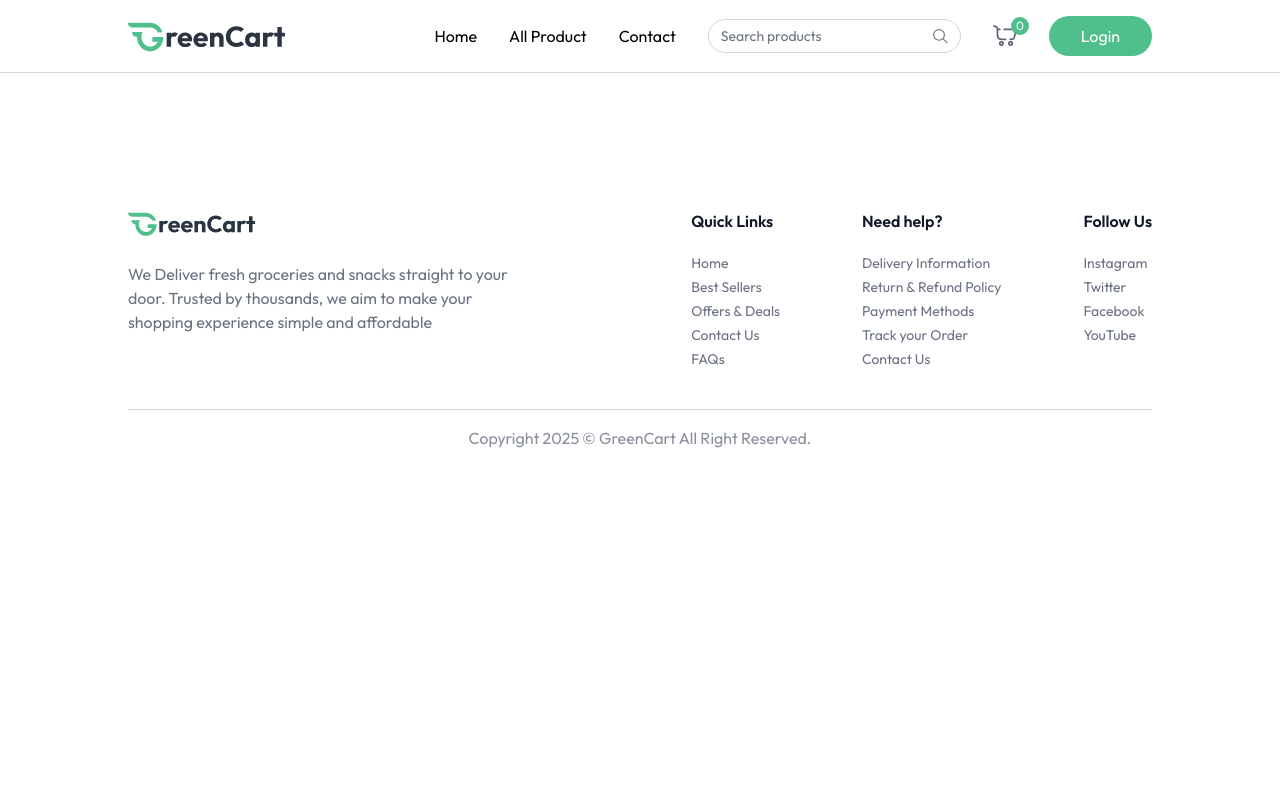
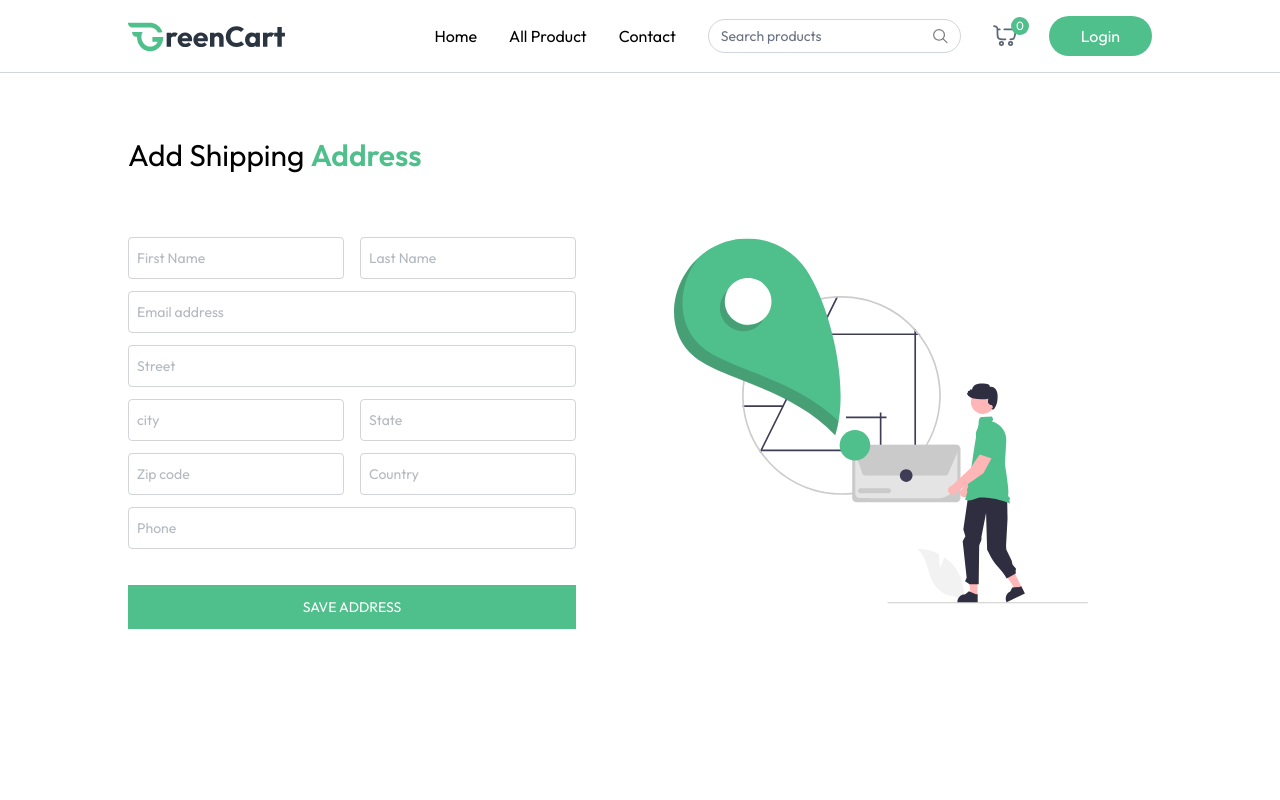
Before and after one commit to pankajgupta96/Greencart, a React (Vite) app in the folder frontend/: page /add-address in a window 1280 px wide. Shown: the top 800 px of the page. Built offline with nearby package versions, Linux system fonts and the light colour scheme.

Commit message:
feat : AddAddress is completed

```diff
--- a/frontend/src/App.jsx
+++ b/frontend/src/App.jsx
@@ -11,6 +11,7 @@
 import ProductCategrory from './pages/ProductCategrory';
 import ProductDetails from './pages/ProductDetails';
 import Cart from './pages/Cart';
+import AddAddress from './pages/AddAddress';
 
 function App() {
   const issellerpath = useLocation().pathname.includes("seller");
@@ -36,6 +37,7 @@
         <Route path='/products/:category' element={<ProductCategrory/>}></Route>
         <Route path='/products/:category/:id' element={<ProductDetails/>}></Route>
         <Route path='/cart' element={<Cart/>}></Route>
+        <Route path='/add-address' element={<AddAddress/>}></Route>
 
       </Routes>
    </div>
--- a/frontend/src/pages/AddAddress.jsx
+++ b/frontend/src/pages/AddAddress.jsx
@@ -1,9 +1,145 @@
-import React from 'react'
+import React, { useState } from "react";
+import { assets } from "../assets/assets";
+
+const InputField = ({ type, placeholder, name, handleChange, address }) => (
+  <input
+    className="w-full px-2 py-2.5 border border-gray-500/30 rounded outline-none text-gray-500 focus:border-primary tansition"
+    type={type}
+    placeholder={placeholder}
+    onChange={handleChange}
+    name={name}
+    value={address[name]}
+    required
+  />
+);
 
 function AddAddress() {
+  const [address, setAddress] = useState({
+    firstName: "",
+    lastName: "",
+    email: "",
+    street: "",
+    city: "",
+    state: "",
+    ipcode: "",
+    country: "",
+    phone: "",
+  });
+
+  const handleChange = (e) => {
+    const { name, value } = e.target;
+    setAddress((prevAddress) => ({
+      ...prevAddress,
+      [name]: value,
+    }));
+
+    setAddress;
+  };
+
+  const onSubmitHandler = async (e) => {
+    e.preventDefault();
+  };
+
   return (
-    <div>AddAddress</div>
-  )
+    <div className="mt-16 pb-16">
+      <p className="text-2xl md:text-3xl text-gary-500">
+        Add Shipping{" "}
+        <span className="font-semibold text-[#4fbf8b]">Address</span>
+      </p>
+      <div className="flex flex-col-reverse md:flex-row justify-between mt-10">
+        <div className="flex-1 max-w-md">
+          <form onClick={onSubmitHandler} className="space-y-3 mt-6 text-sm">
+            <div className="grid grid-cols-2 gap-4">
+              <InputField
+                handleChange={handleChange}
+                address={address}
+                name="firstName"
+                type="text"
+                placeholder="First Name"
+              />
+              <InputField
+                handleChange={handleChange}
+                address={address}
+                name="LastName"
+                type="text"
+                placeholder="Last Name"
+              />
+            </div>
+
+            <InputField
+              handleChange={handleChange}
+              address={address}
+              name="email"
+              type="text"
+              placeholder="Email address"
+            />
+
+            <InputField
+              handleChange={handleChange}
+              address={address}
+              name="Street"
+              type="text"
+              placeholder="Street"
+            />
+
+
+            <div className="grid grid-cols-2 gap-4">
+              <InputField
+                handleChange={handleChange}
+                address={address}
+                name="city"
+                type="text"
+                placeholder="city"
+              />
+
+              <InputField
+                handleChange={handleChange}
+                address={address}
+                name="state"
+                type="text"
+                placeholder="State"
+              />
+            </div>
+
+               <div className="grid grid-cols-2 gap-4">
+              <InputField
+                handleChange={handleChange}
+                address={address}
+                name="zipcode"
+                type="number"
+                placeholder="Zip code"
+              />
+
+              <InputField
+                handleChange={handleChange}
+                address={address}
+                name="country"
+                type="text"
+                placeholder="Country"
+              />
+            </div>
+
+             <InputField
+                handleChange={handleChange}
+                address={address}
+                name="phone"
+                type="text"
+                placeholder="Phone"
+              />
+
+              <button
+              className="w-full mt-6 bg-primary text-white py-3 hover:bg-primary-dull transtition cursor-pointer uppercase">Save address</button>
+
+          </form>
+        </div>
+        <img
+          className="md:mr-16 md-16 md;mt-0"
+          src={assets.add_address_iamge}
+          alt="Add Address"
+        />
+      </div>
+    </div>
+  );
 }
 
-export default AddAddress
+export default AddAddress;
```
